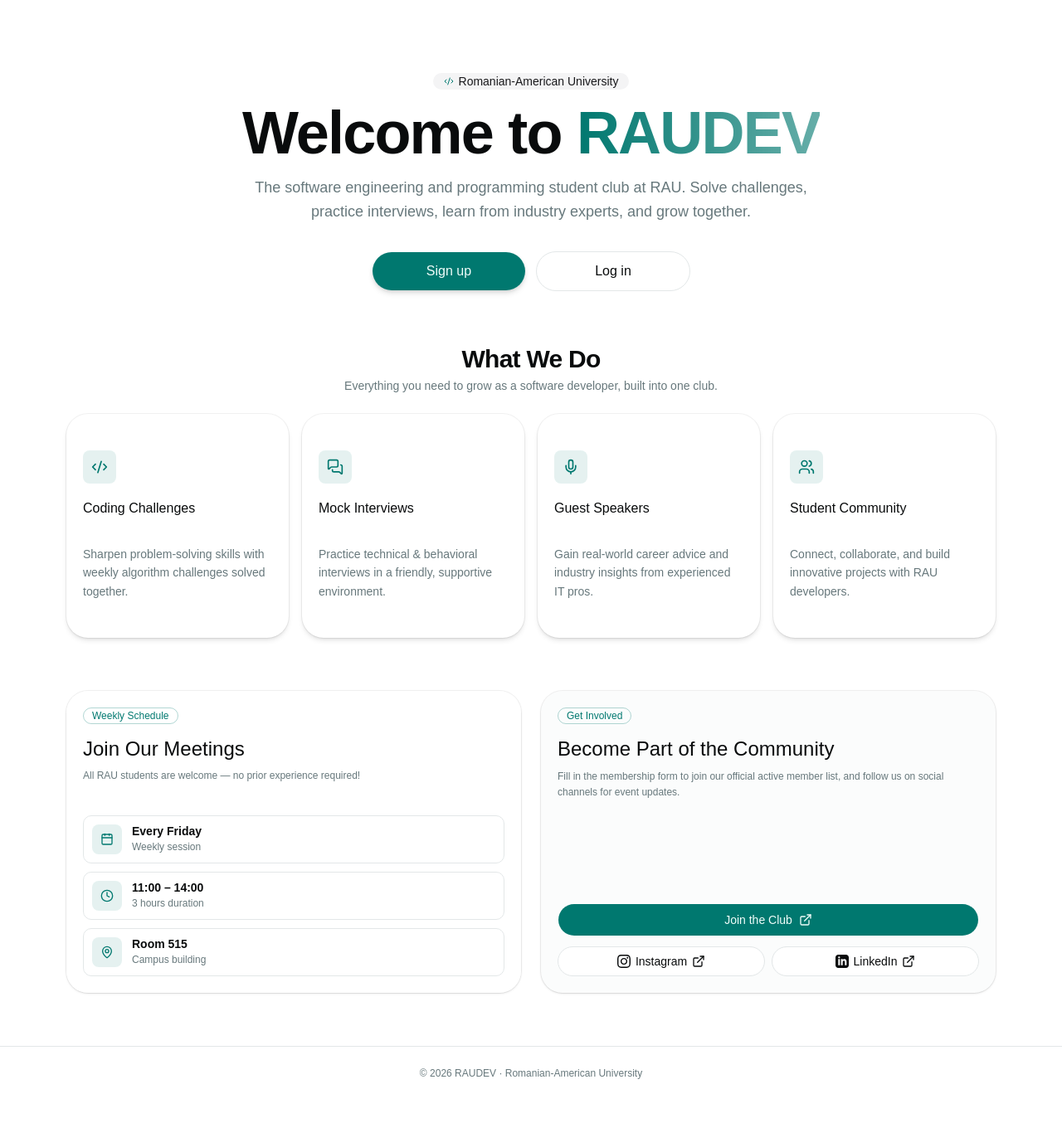
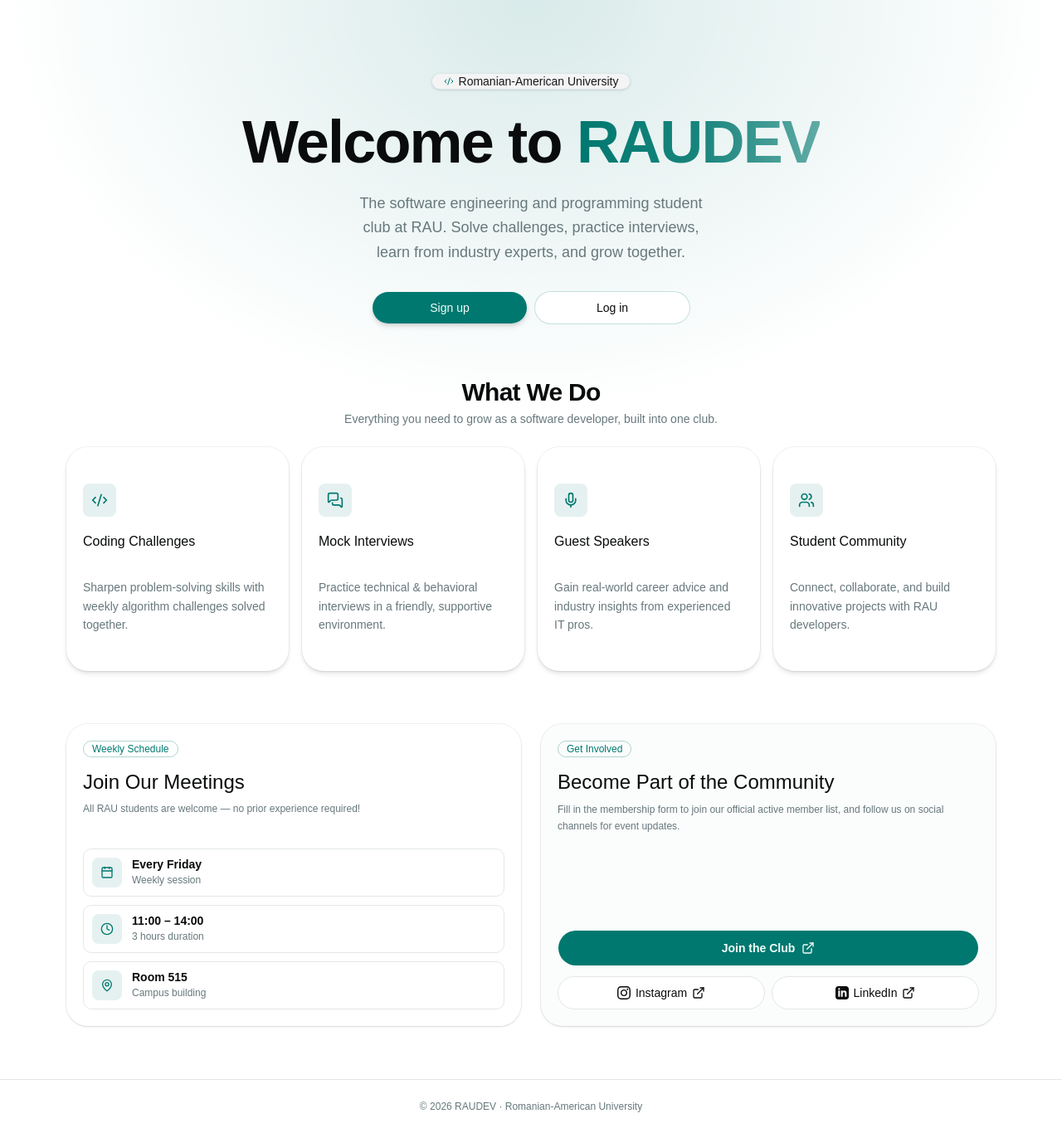
Before and after one commit to floriniulianpopescu/raudevweb, a React (Vite) app in the folder apps/frontend/: page / in a window 1280 px wide. Shown: the whole page at 83% size. Before the commit the page ends 1326 px from the top, so only its background shows below. Built offline with nearby package versions, Linux system fonts and the light colour scheme.

Commit message:
Worked on sign up and log in buttons for mobile users

```diff
--- a/apps/frontend/src/App.tsx
+++ b/apps/frontend/src/App.tsx
@@ -7,6 +7,7 @@
 		<BrowserRouter>
 			<Routes>
 				<Route path="/" element={<FirstPage />} />
+                {/*Check if already logged with cookies or stuff like that*/}
                 {/*<Route path="/signup" element={<SignUpPage />} /> */}
 				{/* add these when the pages exist */}
 				{/* <Route path="/login" element={<LoginPage />} /> */}
--- a/apps/frontend/src/FirstPage.tsx
+++ b/apps/frontend/src/FirstPage.tsx
@@ -8,15 +8,16 @@
 	Mic,
 	Users,
 } from "lucide-react";
-import { useNavigate } from "react-router-dom";
+import { Link } from "react-router-dom";
 
 import { Badge } from "@/components/ui/badge";
 import { Button } from "@/components/ui/button";
 import { Card, CardContent, CardHeader, CardTitle } from "@/components/ui/card";
 
-const JOIN_FORM_URL = "https://forms.office.com/your-form-id";
-const INSTAGRAM_URL = "https://www.instagram.com/your_handle";
-const LINKEDIN_URL = "https://www.linkedin.com/company/your-page";
+const JOIN_FORM_URL =
+	"https://forms.cloud.microsoft/pages/responsepage.aspx?id=Fa--e4Wf-020_9kgcQfNfchESy1MQ3pAnsE6zKK_XZBUM1hQRUM3U0pYTkowWUw5SksxQjFOTURGOC4u&route=shorturl";
+const INSTAGRAM_URL = "https://www.instagram.com/raudev.club/";
+const LINKEDIN_URL = "https://www.linkedin.com/company/rau-dev/posts/";
 
 const FEATURES = [
 	{
@@ -51,65 +52,61 @@
 	{ icon: MapPin, title: "Room 515", subtitle: "Campus building" },
 ];
 
-function openExternal(url: string) {
-	window.open(url, "_blank", "noopener,noreferrer");
-}
-
 export default function FirstPage() {
-	const navigate = useNavigate();
-
 	return (
-		<div className="min-h-screen bg-background text-foreground flex flex-col justify-between">
+		<div className="relative isolate min-h-screen bg-background text-foreground flex flex-col justify-between overflow-x-hidden">
 			{/* BACKGROUND GRADIENT */}
 			<div
 				aria-hidden
-				className="pointer-events-none absolute inset-x-0 top-0 -z-10 h-[500px] bg-[radial-gradient(ellipse_at_top,hsl(var(--primary)/0.15),transparent_70%)]"
+				className="pointer-events-none absolute inset-x-0 top-0 -z-10 h-[500px] bg-[radial-gradient(ellipse_at_top,color-mix(in_oklab,var(--primary)_15%,transparent),transparent_70%)]"
 			/>
 
-			<div className="container mx-auto max-w-6xl px-4 py-12 lg:py-16 space-y-16">
-				{/* 1. FULL-WIDTH HERO SECTION (SINGLE LINE TITLE) */}
-				<section className="flex flex-col items-center text-center max-w-5xl mx-auto pt-4 sm:pt-6">
+			<div className="container mx-auto max-w-6xl px-4 py-8 sm:py-12 lg:py-16 space-y-12 sm:space-y-16">
+				{/* 1. HERO SECTION */}
+				<section className="flex flex-col items-center text-center max-w-3xl mx-auto pt-4 sm:pt-6">
 					<Badge
 						variant="secondary"
-						className="mb-4 gap-1.5 px-3 py-1 text-xs sm:text-sm"
+						className="mb-6 gap-1.5 px-3.5 py-1.5 text-xs sm:text-sm font-medium shadow-sm border border-primary/10"
 					>
-						<Code2 className="h-3.5 w-3.5 text-primary" />
+						<Code2 className="h-4 w-4 text-primary shrink-0" />
 						Romanian-American University
 					</Badge>
 
-					<h1 className="text-3xl font-extrabold tracking-tight sm:text-5xl md:text-6xl lg:text-7xl whitespace-nowrap">
+					<h1 className="text-4xl font-extrabold tracking-tight sm:text-6xl md:text-7xl leading-[1.1]">
 						Welcome to{" "}
-						<span className="bg-gradient-to-r from-primary to-primary/60 bg-clip-text text-transparent">
+						<span className="bg-gradient-to-r from-primary via-primary/90 to-primary/60 bg-clip-text text-transparent">
 							RAUDEV
 						</span>
 					</h1>
 
-					<p className="mt-4 text-base text-muted-foreground sm:text-lg max-w-2xl leading-relaxed">
+					<p className="mt-5 text-sm sm:text-base md:text-lg text-muted-foreground leading-relaxed max-w-xl text-balance">
 						The software engineering and programming student club at RAU. Solve
 						challenges, practice interviews, learn from industry experts, and
 						grow together.
 					</p>
 
-					<div className="mt-8 flex flex-col sm:flex-row items-center justify-center gap-3 w-full max-w-sm">
+					<div className="mt-8 grid grid-cols-2 gap-2 w-full max-w-xs sm:max-w-sm">
 						<Button
-							size="lg"
-							className="shadow-md text-base h-12 px-6 w-full sm:w-auto flex-1 font-medium"
-							onClick={() => navigate("/signup")}
+							size="sm"
+							className="w-full h-10 text-xs sm:text-sm font-medium inline-flex items-center justify-center gap-1.5 shadow-md transition-transform active:scale-[0.98]"
+							render={<Link to="/signup" />}
+							nativeButton={false}
 						>
 							Sign up
 						</Button>
 						<Button
-							size="lg"
+							size="sm"
 							variant="outline"
-							className="text-base h-12 px-6 w-full sm:w-auto flex-1 font-medium"
-							onClick={() => navigate("/login")}
+							className="w-full h-10 text-xs sm:text-sm font-medium inline-flex items-center justify-center gap-1.5 border-primary/20 hover:bg-primary/5 transition-transform active:scale-[0.98]"
+							render={<Link to="/login" />}
+							nativeButton={false}
 						>
 							Log in
 						</Button>
 					</div>
 				</section>
 
-				{/* 2. FULL-WIDTH WHAT WE DO (4-CARD GRID) */}
+				{/* 2. WHAT WE DO */}
 				<section className="space-y-6">
 					<div className="text-center max-w-xl mx-auto">
 						<h2 className="text-2xl font-bold tracking-tight sm:text-3xl">
@@ -143,7 +140,7 @@
 					</div>
 				</section>
 
-				{/* 3. PARALLEL BOTTOM ROW: MEETINGS (LEFT) + COMMUNITY (RIGHT) */}
+				{/* 3. PARALLEL BOTTOM ROW: MEETINGS + COMMUNITY */}
 				<section className="grid gap-6 md:grid-cols-2 items-stretch">
 					{/* JOIN OUR MEETINGS (LEFT) */}
 					<Card className="border-primary/20 bg-card/60 shadow-sm backdrop-blur-sm flex flex-col justify-between p-1">
@@ -206,8 +203,15 @@
 						<CardContent className="p-4 pt-2 space-y-2.5">
 							<Button
 								size="default"
-								className="w-full h-10 text-sm font-medium inline-flex items-center justify-center gap-2"
-								onClick={() => openExternal(JOIN_FORM_URL)}
+								className="w-full h-11 text-sm font-semibold inline-flex items-center justify-center gap-2"
+								render={
+									<a
+										href={JOIN_FORM_URL}
+										target="_blank"
+										rel="noopener noreferrer"
+									/>
+								}
+								nativeButton={false}
 							>
 								<span>Join the Club</span>
 								<ExternalLink className="h-3.5 w-3.5" />
@@ -217,8 +221,15 @@
 								<Button
 									variant="outline"
 									size="sm"
-									className="w-full h-9 text-xs sm:text-sm inline-flex items-center justify-center gap-1.5"
-									onClick={() => openExternal(INSTAGRAM_URL)}
+									className="w-full h-10 text-xs sm:text-sm font-medium inline-flex items-center justify-center gap-1.5"
+									render={
+										<a
+											href={INSTAGRAM_URL}
+											target="_blank"
+											rel="noopener noreferrer"
+										/>
+									}
+									nativeButton={false}
 								>
 									<svg
 										className="h-3.5 w-3.5 fill-current shrink-0"
@@ -232,8 +243,15 @@
 								<Button
 									variant="outline"
 									size="sm"
-									className="w-full h-9 text-xs sm:text-sm inline-flex items-center justify-center gap-1.5"
-									onClick={() => openExternal(LINKEDIN_URL)}
+									className="w-full h-10 text-xs sm:text-sm font-medium inline-flex items-center justify-center gap-1.5"
+									render={
+										<a
+											href={LINKEDIN_URL}
+											target="_blank"
+											rel="noopener noreferrer"
+										/>
+									}
+									nativeButton={false}
 								>
 									<svg
 										className="h-3.5 w-3.5 fill-current shrink-0"
```
